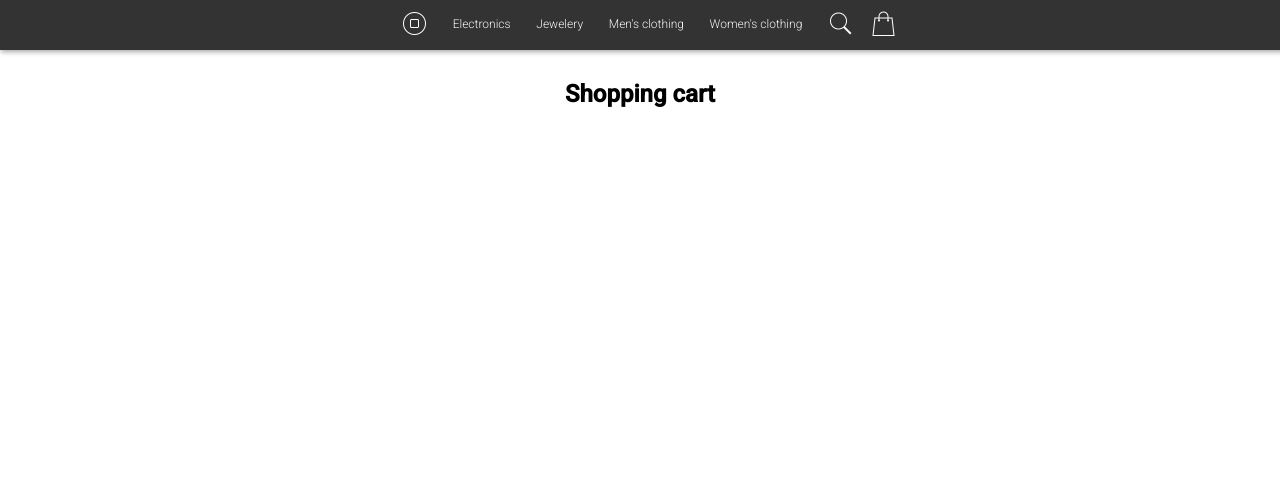
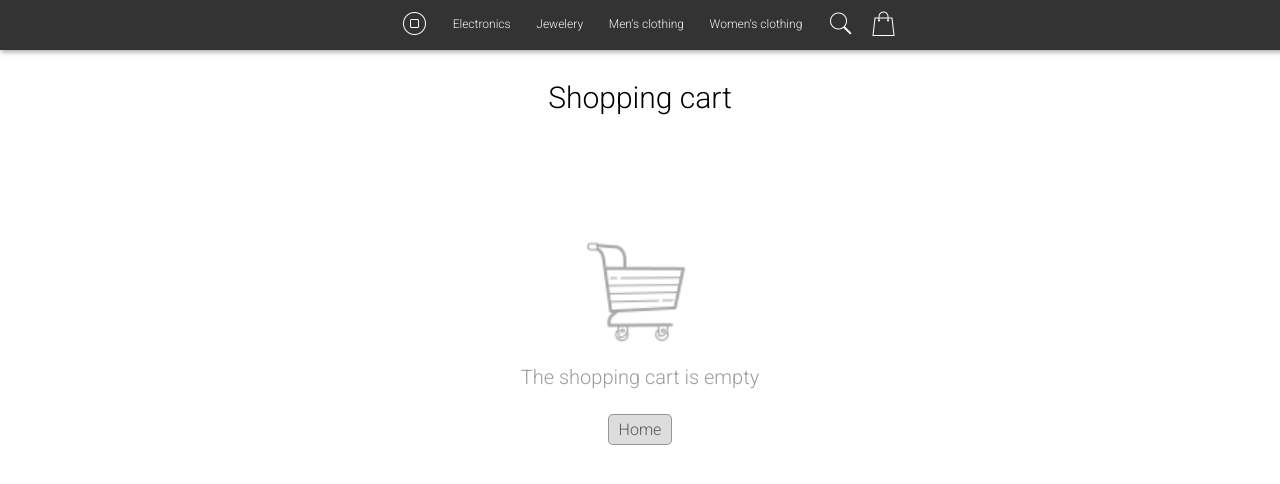
Before and after one commit to Egor-Ivankov/web-shop, a React (Create React App) app: page /shopping-cart in a window 1280 px wide. Shown: the top 484 px of the page. Built offline with nearby package versions, Linux system fonts and the light colour scheme.

Commit message:
style fix

```diff
--- a/src/components/Shopping-cart-item/ShoppingCartItem.jsx
+++ b/src/components/Shopping-cart-item/ShoppingCartItem.jsx
@@ -11,7 +11,7 @@ export default function ShoppingCartItem({item}) {
                         <div className="scale">
                             <img src={item.image} alt="test" className='shopping-cart-container-item-img'/>
                         </div>
-                        <p className='description'>{item.title}</p>
+                        <p className='title'>{item.title}</p>
                         <span>Кол-во: </span>
                         <input type="number"/>
                         <p>{item.price} $</p>
--- a/src/components/Shopping-cart-item/shoppingCartItem.scss
+++ b/src/components/Shopping-cart-item/shoppingCartItem.scss
@@ -1,5 +1,5 @@
 .shopping-cart-container {
-    margin-top: 10px;
+    margin-top: 20px;
     display: flex;
     flex-direction: column;
     padding-inline: 20%;
@@ -11,7 +11,7 @@
     &-item {
         display: grid;
         grid-row: row;
-        grid-template-columns: 110px 400px 70px 90px 170px 70px;
+        grid-template-columns: 150px 400px 70px 90px 170px 70px;
         align-items: center;
         justify-content: center;
         border: 1px solid rgba(128, 128, 128, 0.438);
@@ -20,7 +20,7 @@
 
         span {
             font-weight: 200;
-            font-size: 14px;
+            font-size: 12px;
         }
 
         input {
@@ -43,8 +43,10 @@
                 width: 20px;
             }
         }
-        .description {
+        .title {
             width: 330px;
+            font-size: 14px;
+            font-weight: 200;
         }
         .scale {
             display: flex;
@@ -57,6 +59,7 @@
             max-width: 100%;
             max-height: 100%;
             border-radius: 5px;
+            margin-left: 50%;
         }
     }
 }
--- a/src/components/Shopping-cart/ShoppingCart.jsx
+++ b/src/components/Shopping-cart/ShoppingCart.jsx
@@ -1,6 +1,8 @@
 import React from 'react';
 import ShoppingCartItem from '../Shopping-cart-item/ShoppingCartItem';
+import shoppingCart from '../../img/shopping-cart.png';
 import { Helmet } from 'react-helmet';
+import { Link } from 'react-router-dom';
 import './shopping-cart.scss';
 
 
@@ -17,8 +19,18 @@ export default function ShoppingCart({cards}) {
             </Helmet>
                 <div className='shopping-cart'>
                     <h2>Shopping cart</h2>
-                    {renderItems()}
+                    {cards.length ? renderItems() : <EmptyCart/>}
                 </div>
         </>
     )
 }
+
+const EmptyCart = () => {
+    return (
+        <div className='shopping-cart-empty'>
+            <img className='shopping-cart-empty-img' src={shoppingCart} alt="shopping-cart" />
+            <p className='shopping-cart-empty-par'>The shopping cart is empty</p>
+            <Link to="/" className='shopping-cart-empty-link'>Home</Link>
+        </div>
+    )
+}
--- a/src/components/Shopping-cart/shopping-cart.scss
+++ b/src/components/Shopping-cart/shopping-cart.scss
@@ -6,5 +6,40 @@
 
     h2 {
         text-align: center;
+        font-weight: 200;
+        font-size: 30px;
     }
 }
+.shopping-cart-empty {
+    display: flex;
+    justify-content: center;
+    align-items: center;
+    flex-direction: column;
+    margin-top: 100px;
+
+    &-img {
+        width: 150px;
+    }
+
+    &-par{
+        font-size: 20px;
+        font-weight: 200;
+        color: rgba(128, 128, 128, 0.778);
+    }
+
+    &-link {
+        margin-top: 25px;
+        padding: 5px 10px 5px 10px;
+        border: 1px solid rgba(128, 128, 128, 0.778);
+        border-radius: 5px;
+        text-decoration: none;
+        font-weight: 200;
+        color: rgba(82, 82, 82, 0.978);
+        background-color: #87878749;
+        transition: all .4s ease;
+    }
+
+    &-link:hover {
+        transform: translateY(-5%);
+    }
+}
```
Also changed, not shown: src/img/shopping-cart.png (added).
